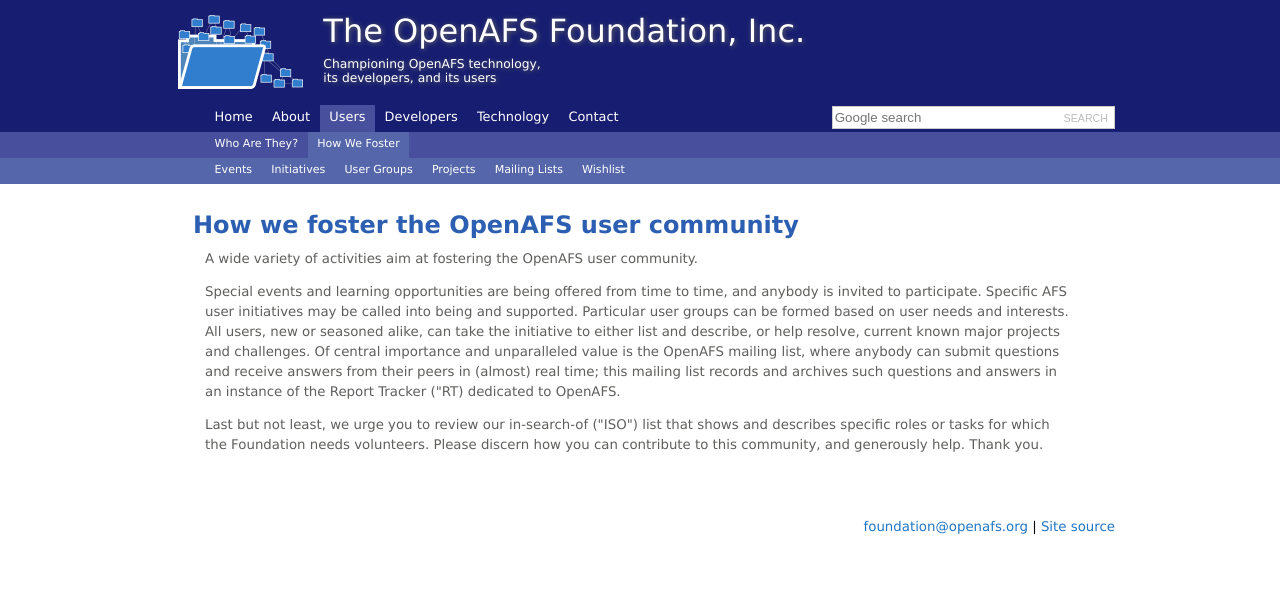
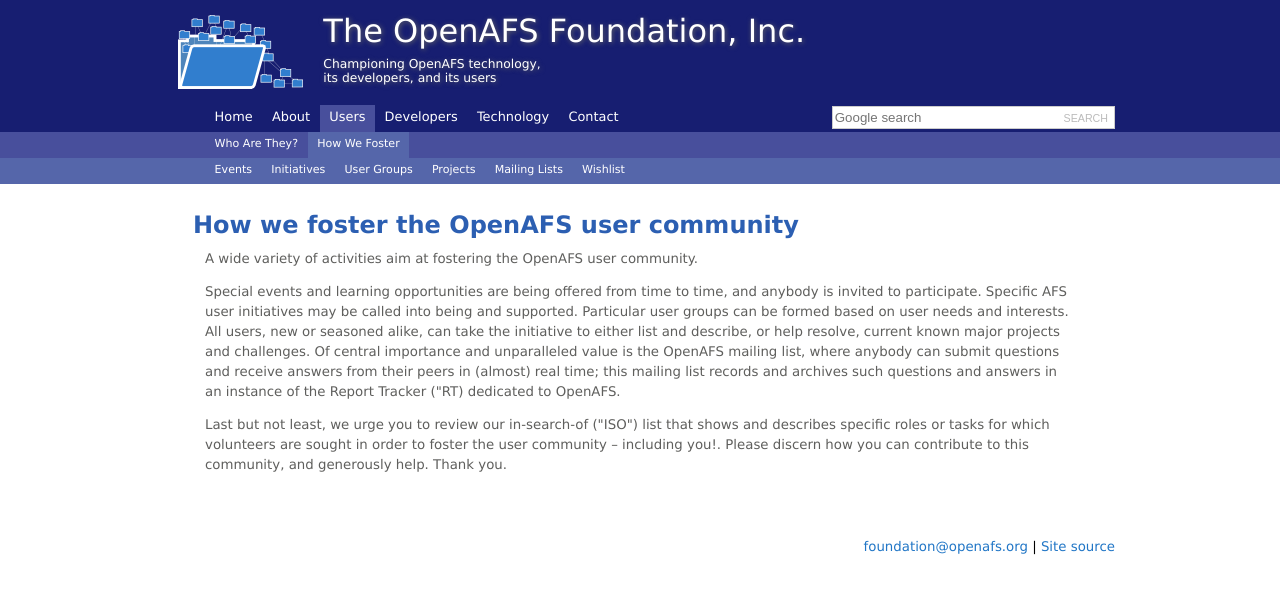
Before and after one commit to openafsfoundation/openafsfoundation.org, a Jekyll site: the page built from users/foster/index.md, in a window 1280 px wide. Shown: the top 594 px of the page. Built offline with Jekyll 4.4.1, drawn with Linux system fonts in a browser that asks for light colours.

Commit message:
Update index.md

```diff
--- a/users/foster/index.md
+++ b/users/foster/index.md
@@ -9,4 +9,4 @@
 
 Special events and learning opportunities are being offered from time to time, and anybody is invited to participate.  Specific AFS user initiatives may be called into being and supported.  Particular user groups can be formed based on user needs and interests.  All users, new or seasoned alike, can take the initiative to either list and describe, or help resolve, current known major projects and challenges.  Of central importance and unparalleled value is the OpenAFS mailing list, where anybody can submit questions and receive answers from their peers in (almost) real time; this mailing list records and archives such questions and answers in an instance of the Report Tracker ("RT) dedicated to OpenAFS.
 
-Last but not least, we urge you to review our in-search-of ("ISO") list that shows and describes specific roles or tasks for which the Foundation needs volunteers.  Please discern how you can contribute to this community, and generously help.  Thank you.
+Last but not least, we urge you to review our in-search-of ("ISO") list that shows and describes specific roles or tasks for which volunteers are sought in order to foster the user community -- including you!.  Please discern how you can contribute to this community, and generously help.  Thank you.
```
